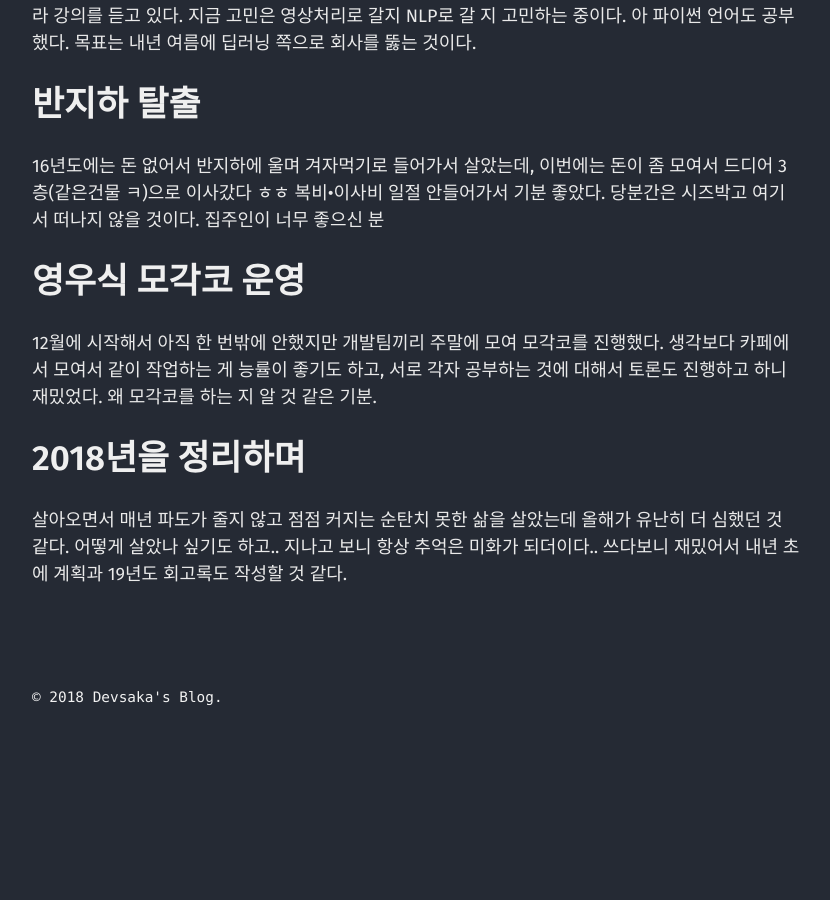
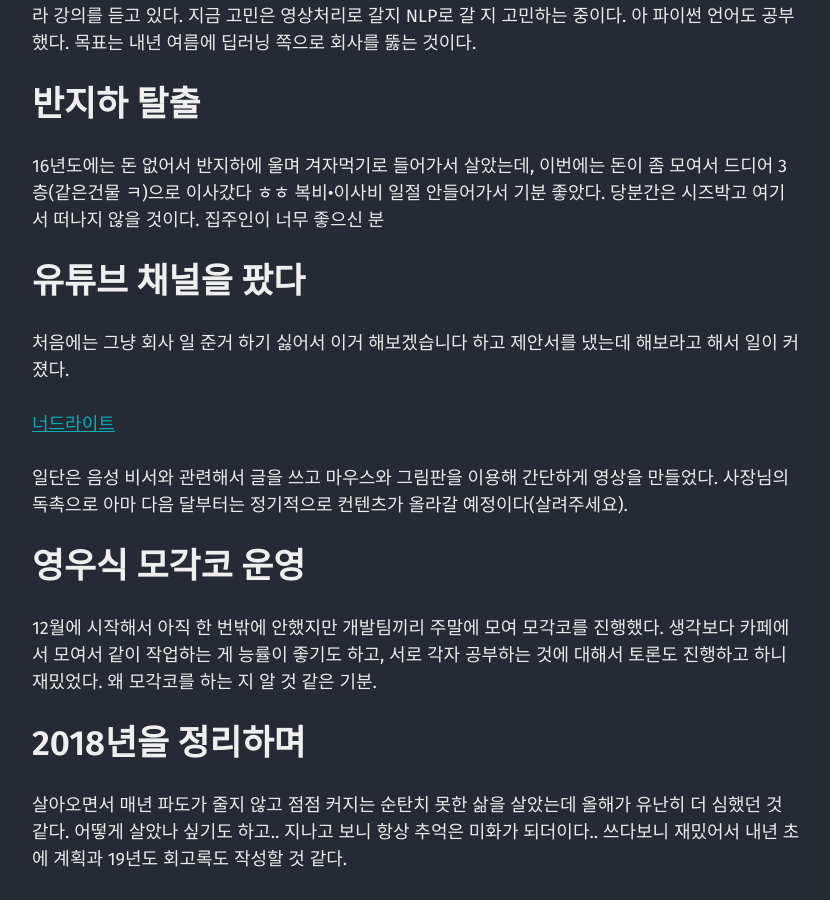
Before and after one commit to mmistakes/jekyll-theme-basically-basic, a Jekyll site: the page built from _posts/2018-12-31-year-end-post.md, in a window 1280 px wide and 900 px high, scrolled down 4582 px. Shown: the whole window, without its empty margins (40-870 px from the left). Built offline with Jekyll 4.4.1, drawn with Linux system fonts in a browser that asks for light colours; comment, search, counter and statistics services are not loaded; before the commit the page ends 5317 px from its top, so only the background shows below that.

Commit message:
Update 2018-12-31-year-end-post.md

```diff
--- a/_posts/2018-12-31-year-end-post.md
+++ b/_posts/2018-12-31-year-end-post.md
@@ -75,6 +75,13 @@ DirectX를 C#에서 쓸 수 있게 만들어놓은 SharpDX 소스코드와 기
 ## 반지하 탈출
 16년도에는 돈 없어서 반지하에 울며 겨자먹기로 들어가서 살았는데, 이번에는 돈이 좀 모여서 드디어 3층(같은건물 ㅋ)으로 이사갔다 ㅎㅎ 복비•이사비 일절 안들어가서 기분 좋았다. 당분간은 시즈박고 여기서 떠나지 않을 것이다. 집주인이 너무 좋으신 분
 
+## 유튜브 채널을 팠다
+처음에는 그냥 회사 일 준거 하기 싫어서 이거 해보겠습니다 하고 제안서를 냈는데 해보라고 해서 일이 커졌다.<br>
+
+[너드라이트](https://www.youtube.com/channel/UCx5FuGcBG6aFDJpWFjwDtjQ)
+
+일단은 음성 비서와 관련해서 글을 쓰고 마우스와 그림판을 이용해 간단하게 영상을 만들었다. 사장님의 독촉으로 아마 다음 달부터는 정기적으로 컨텐츠가 올라갈 예정이다(살려주세요).
+
 ## 영우식 모각코 운영
 12월에 시작해서 아직 한 번밖에 안했지만 개발팀끼리 주말에 모여 모각코를 진행했다. 생각보다 카페에서 모여서 같이 작업하는 게 능률이 좋기도 하고, 서로 각자 공부하는 것에 대해서 토론도 진행하고 하니 재밌었다. 왜 모각코를 하는 지 알 것 같은 기분.
 
```
